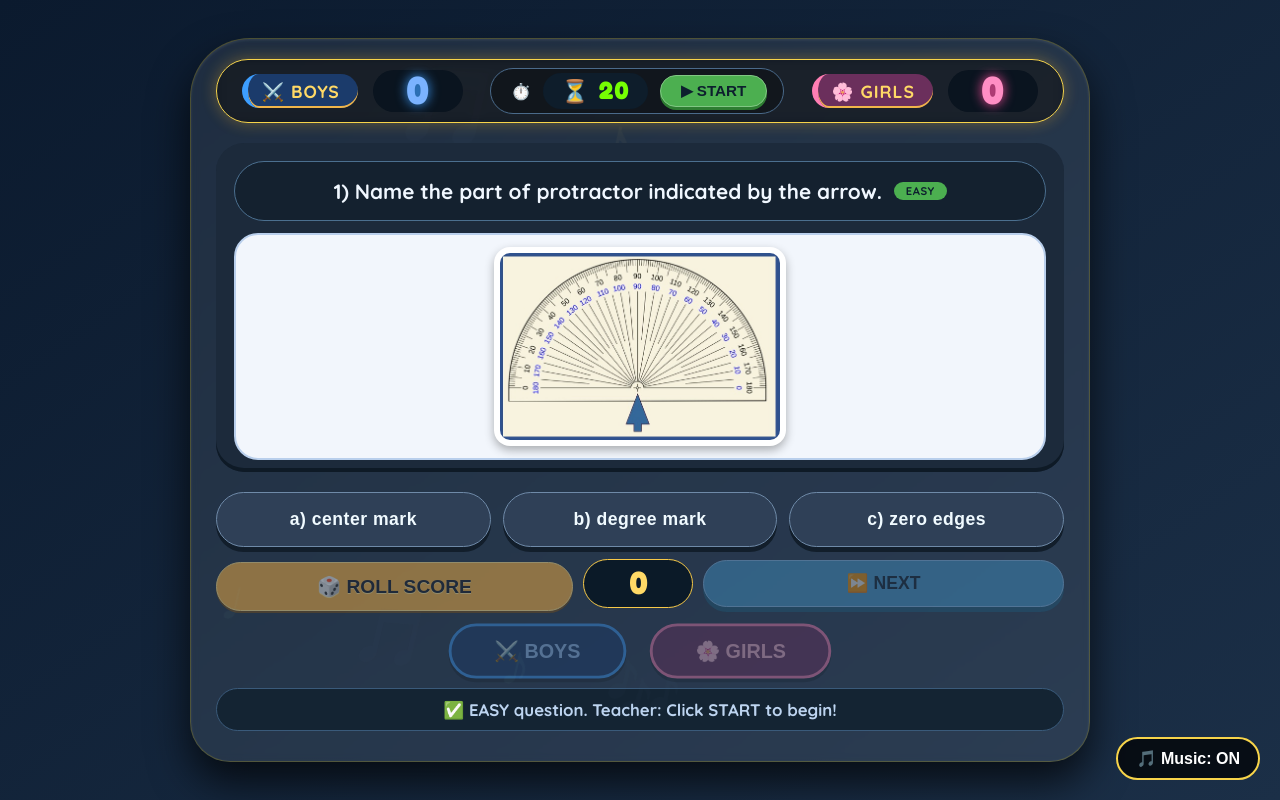
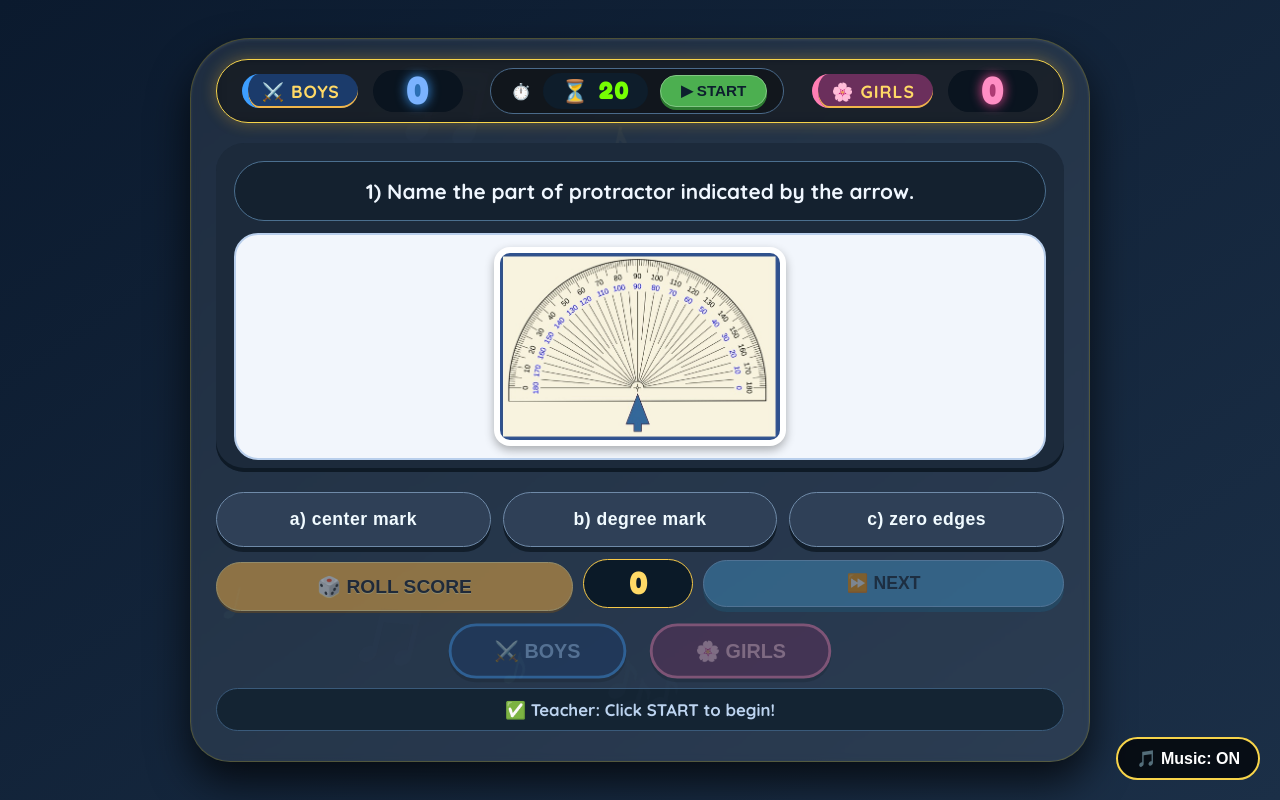
Before and after one commit to gmjoylyn-glitch/TeacherJoy-AngleExplorer, a plain HTML site: page index.html in a window 1280 px wide. Drawn offline with Linux system fonts and the light colour scheme.

Commit message:
Update index.html

```diff
--- a/index.html
+++ b/index.html
@@ -174,17 +174,11 @@
             box-shadow: 0 3px 0 #e65100;
             border-color: #ffb74d;
         }
+
+        /* HIDDEN DIFFICULTY BADGE */
         .difficulty-badge {
-            font-size: 0.7rem;
-            padding: 2px 12px;
-            border-radius: 20px;
-            font-weight: 700;
-            text-transform: uppercase;
-            letter-spacing: 0.5px;
+            display: none !important;
         }
-        .difficulty-badge.easy { background: #4caf50; color: #0d1f2e; }
-        .difficulty-badge.average { background: #ff9800; color: #0d1f2e; }
-        .difficulty-badge.difficult { background: #f44336; color: #fff; }
 
         .question-area {
             background: #1c2a3b;
@@ -844,14 +838,9 @@
             teamSelectionActive = false;
             if (rollInterval) clearInterval(rollInterval);
 
-            // Update question text with difficulty badge
-            const difficultyLabels = { easy: 'EASY', average: 'AVERAGE', difficult: 'DIFFICULT' };
-            const difficultyColors = { easy: 'easy', average: 'average', difficult: 'difficult' };
-            difficultyBadge.textContent = difficultyLabels[q.difficulty] || 'EASY';
-            difficultyBadge.className = `difficulty-badge ${difficultyColors[q.difficulty] || 'easy'}`;
-
+            // REMOVE DIFFICULTY BADGE - just show question text
             questionText.innerHTML = `<span>${q.q}</span>`;
-            questionText.appendChild(difficultyBadge);
+            // The difficulty badge is hidden via CSS (display: none !important)
 
             const imgHtml = q.img ? `<img src="${q.img}" alt="diagram" style="max-width:100%;max-height:200px;">` : `<div class="diagram-placeholder">📐 No diagram</div>`;
             diagramContainer.innerHTML = imgHtml;
@@ -875,7 +864,7 @@
             girlsSelectBtn.classList.remove('selected');
             selectedTeam = 'boys';
 
-            statusMsg.innerHTML = `✅ ${difficultyLabels[q.difficulty]} question. Teacher: Click START to begin!`;
+            statusMsg.innerHTML = `✅ Teacher: Click START to begin!`;
 
             boysSelectBtn.disabled = false;
             girlsSelectBtn.disabled = false;
@@ -1148,7 +1137,7 @@
         // ---------- INIT ----------
         renderQuestion(0);
         selectedTeam = 'boys';
-        console.log('Game initialized - START button must be pressed first to activate team buttons!');
+        console.log('Game initialized - Difficulty badges hidden!');
     })();
 </script>
 </body>
```
